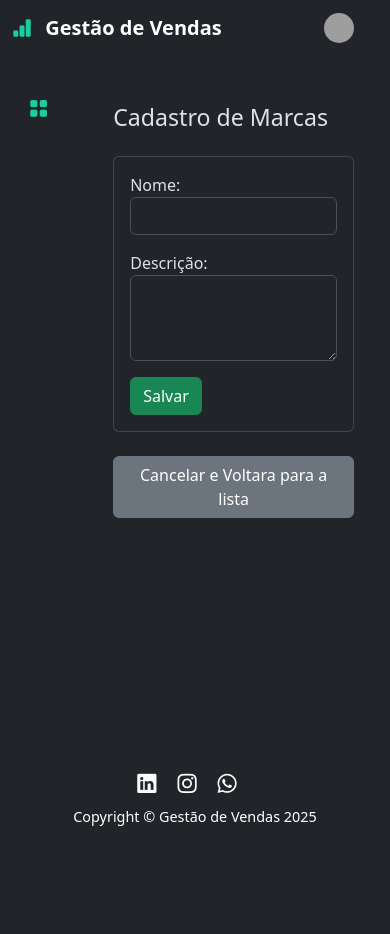
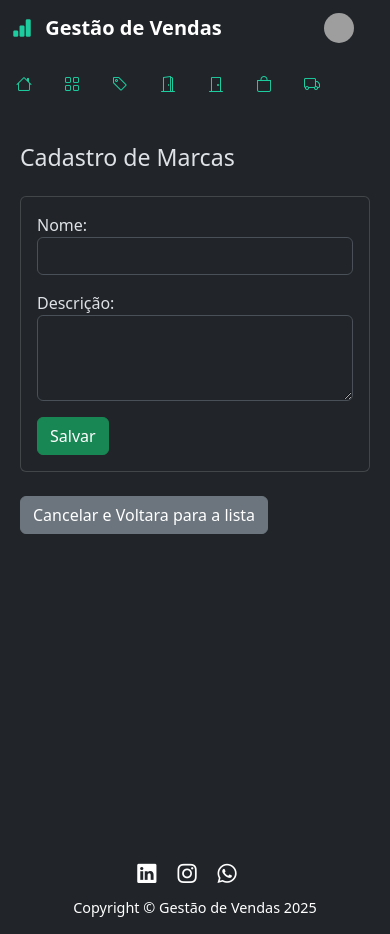
Before and after one commit to brenorodrigues77/gestao_de_vendas_django, a Django app: page /brands/create in a window 390 px wide. Before the commit the page ends 826 px from the top, so only its background shows below. Run offline with Django 5.2, Linux system fonts and the light colour scheme; tables that the repository leaves empty hold one stand-in row (values such as "Sample post"); grey boxes are pictures that could not be loaded.

Commit message:
Nesse commit foi aprimorado a adaptação para dispositiveis moveis e estilizações no corpo da aplicação

```diff
--- a/app/templates/base.html
+++ b/app/templates/base.html
@@ -11,21 +11,73 @@
     integrity="sha384-ndDqU0Gzau9qJ1lfW4pNLlhNTkCfHzAVBReH9diLvGRem5+R9g2FzA8ZGN954O5Q"
     crossorigin="anonymous"></script>
   <title>{% block title %}{% endblock %}</title>
+  <style>
+    @media (max-width: 768px) {
+      .sidebar-fixed {
+        width: 60px !important;
+      }
+
+      .main-content {
+        margin-left: 60px !important;
+        padding-top: 56px !important;
+      }
+
+      header {
+        height: 56px;
+      }
+
+      .container {
+        max-width: 100% !important;
+        padding-left: 8px !important;
+        padding-right: 8px !important;
+      }
+    }
+
+    @media (max-width: 576px) {
+      .main-content {
+        margin-left: 0 !important;
+        padding-top: 56px !important;
+      }
+
+      .sidebar-fixed {
+        left: 0;
+        width: 100vw !important;
+        height: 56px !important;
+        top: 0;
+        z-index: 1040;
+      }
+
+      .sidebar-fixed .d-flex {
+        flex-direction: row !important;
+        align-items: center !important;
+        justify-content: center !important;
+        height: 56px !important;
+      }
+
+      .sidebar-fixed ul {
+        flex-direction: row !important;
+        width: 100vw !important;
+      }
+
+      .sidebar-fixed .nav-link span {
+        display: none !important;
+      }
+    }
+  </style>
 </head>
 
 <body class="d-flex flex-column min-vh-100">
-  {% include 'components/header.html' %}
-  <div class="container-fluid flex-grow-1">
+  <header style="position:fixed; top:0; left:0; width:100%; z-index:1050;">
+    {% include 'components/header.html' %}
+  </header>
+  <div class="d-flex" style="min-height: 100vh; padding-top:64px;">
     {% include 'components/sidebar.html' %}
-    <div class="col py-3">
-      <div class="container">
-        <main>
-          {% block content %}
-          {% endblock %}
-        </main>
-      </div>
+    <div class="flex-grow-1 main-content" style="margin-left:220px;">
+      <main class="container-fluid py-3" style="max-width: 1200px; margin: 0 auto;">
+        {% block content %}
+        {% endblock %}
+      </main>
     </div>
-  </div>
   </div>
   {% include 'components/footer.html' %}
 </body>
--- a/app/templates/components/sidebar.html
+++ b/app/templates/components/sidebar.html
@@ -1,50 +1,112 @@
-<div class="row flex-nowrap mt-4">
-  <div class="col-auto px-0 bg-dark">
-    <div class="d-flex flex-column align-items-center align-items-sm-start px-3 pt-2 text-white">
-      <!-- Botão para abrir o menu em mobile -->
-      <button class="btn btn-dark d-block d-sm-none mb-3" type="button" data-bs-toggle="collapse"
-        data-bs-target="#menuCollapse" aria-expanded="false" aria-controls="menuCollapse">
-        <i class="bi bi-grid-fill fs-4" style="color:#1DCD9F;"></i>
-      </button>
-      <!-- Menu colapsável -->
-      <div class="collapse d-sm-block" id="menuCollapse">
-        <ul class="nav flex-column align-items-start" id="menu">
+<style>
+  .sidebar-fixed {
+    position: fixed;
+    top: 64px;
+    left: 0;
+    height: calc(100vh - 64px);
+    width: 220px;
+    z-index: 1040;
+    background: #212529;
+    overflow-x: hidden;
+    overflow-y: auto;
+    transition: width 0.2s;
+  }
+
+  .sidebar-fixed .nav-link {
+    white-space: nowrap;
+    transition: color 0.2s;
+    display: flex;
+    align-items: center;
+    gap: 8px;
+  }
+
+  .sidebar-fixed .nav-link:hover {
+    color: #1DCD9F !important;
+    background: rgba(29, 205, 159, 0.1);
+    border-radius: 2rem !important;
+    transition: background 0.2s, color 0.2s, border-radius 0.2s;
+  }
+
+  @media (max-width: 768px) {
+    .sidebar-fixed {
+      width: 60px !important;
+    }
+
+    .sidebar-fixed .nav-link span {
+      display: none !important;
+    }
+  }
+
+  @media (max-width: 576px) {
+    .sidebar-fixed {
+      top: 56px !important;
+      /* Altura do header em mobile */
+      height: 56px !important;
+      width: 100vw !important;
+      left: 0;
+      z-index: 1040;
+      display: flex;
+      flex-direction: row;
+      align-items: center;
+      justify-content: center;
+    }
+
+    .sidebar-fixed .d-flex {
+      flex-direction: row !important;
+      align-items: center !important;
+      justify-content: center !important;
+      height: 56px !important;
+    }
+
+    .sidebar-fixed ul {
+      flex-direction: row !important;
+      width: 100vw !important;
+    }
+
+    .sidebar-fixed .nav-link span {
+      display: none !important;
+    }
+  }
+</style>
+
+<div class="sidebar-fixed" id="sidebar">
+  <div class="d-flex flex-column align-items-center align-items-sm-start px-3 pt-2 text-white h-100">
+    <ul class="nav flex-column align-items-start w-100" id="menu">
       <li class="nav-item mb-2">
         <a href="#" class="nav-link text-white">
-              <i class="bi bi-house me-2" style="color:#1DCD9F;"></i> Home
+          <i class="bi bi-house" style="color:#1DCD9F;"></i> <span>Home</span>
         </a>
       </li>
       <li class="nav-item mb-2">
         <a href="{% url 'brands_list' %}" class="nav-link text-white">
-              <i class="bi bi-grid me-2" style="color:#1DCD9F;"></i> Marcas
+          <i class="bi bi-grid" style="color:#1DCD9F;"></i> <span>Marcas</span>
         </a>
       </li>
       <li class="nav-item mb-2">
         <a href="{% url 'category_list' %}" class="nav-link text-white">
-              <i class="bi bi-tag me-2" style="color:#1DCD9F;"></i> Categoria
+          <i class="bi bi-tag" style="color:#1DCD9F;"></i> <span>Categoria</span>
         </a>
       </li>
       <li class="nav-item mb-2">
         <a href="#" class="nav-link text-white">
-              <i class="bi bi-door-open me-2" style="color:#1DCD9F;"></i> Entradas
+          <i class="bi bi-door-open" style="color:#1DCD9F;"></i> <span>Entradas</span>
         </a>
       </li>
       <li class="nav-item mb-2">
         <a href="#" class="nav-link text-white">
-              <i class="bi bi-door-closed me-2" style="color:#1DCD9F;"></i> Saidas
+          <i class="bi bi-door-closed" style="color:#1DCD9F;"></i> <span>Saidas</span>
         </a>
       </li>
       <li class="nav-item mb-2">
         <a href="#" class="nav-link text-white">
-              <i class="bi bi-bag me-2" style="color:#1DCD9F;"></i> Produtos
+          <i class="bi bi-bag" style="color:#1DCD9F;"></i> <span>Produtos</span>
         </a>
       </li>
       <li class="nav-item mb-2">
         <a href="{% url 'supplier_list' %}" class="nav-link text-white">
-              <i class="bi bi-truck me-2" style="color:#1DCD9F;"></i> Fornecedores
+          <i class="bi bi-truck" style="color:#1DCD9F;"></i> <span>Fornecedores</span>
         </a>
       </li>
     </ul>
   </div>
 </div>
-  </div>
```
Lines whose indentation alone changed are shown as unchanged.
